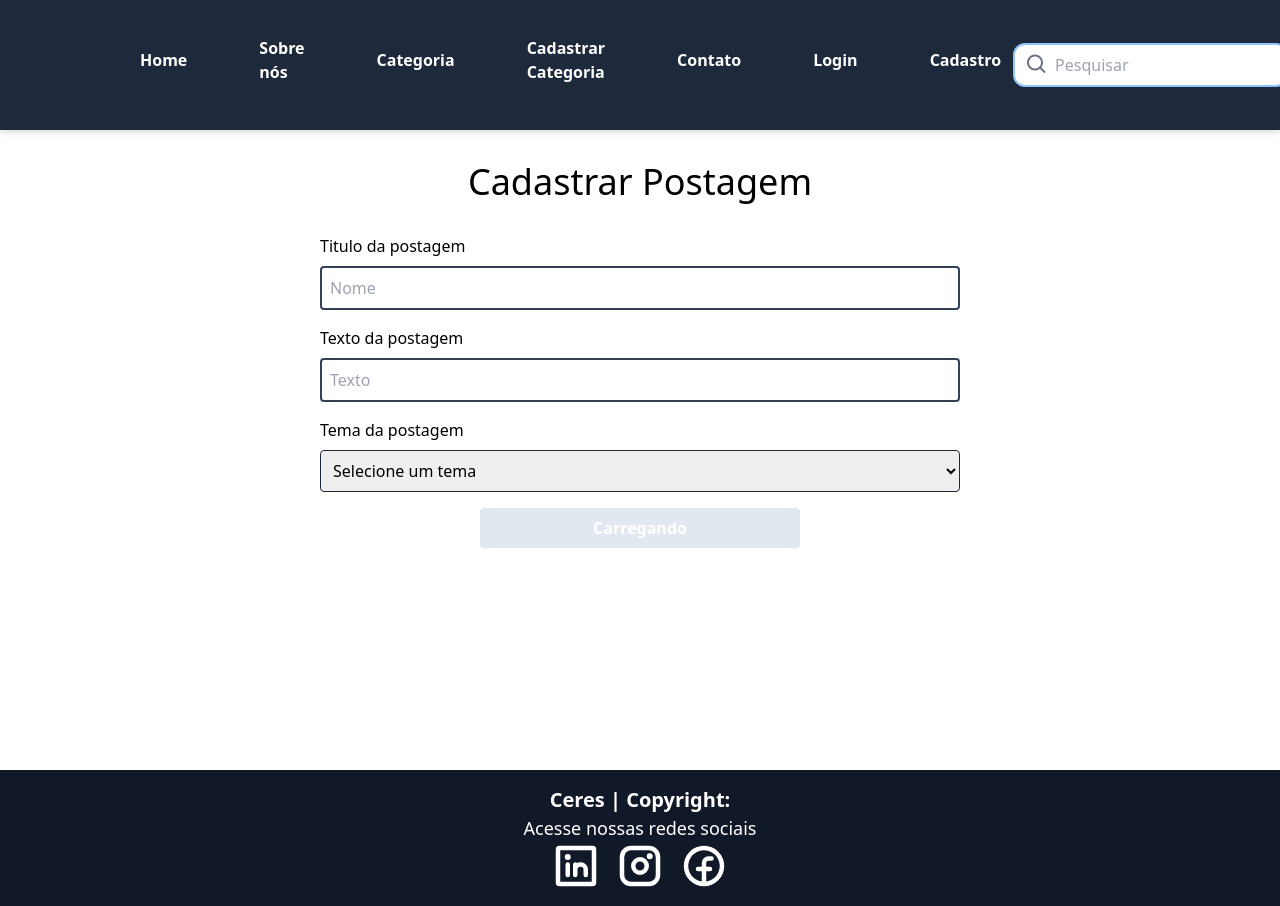
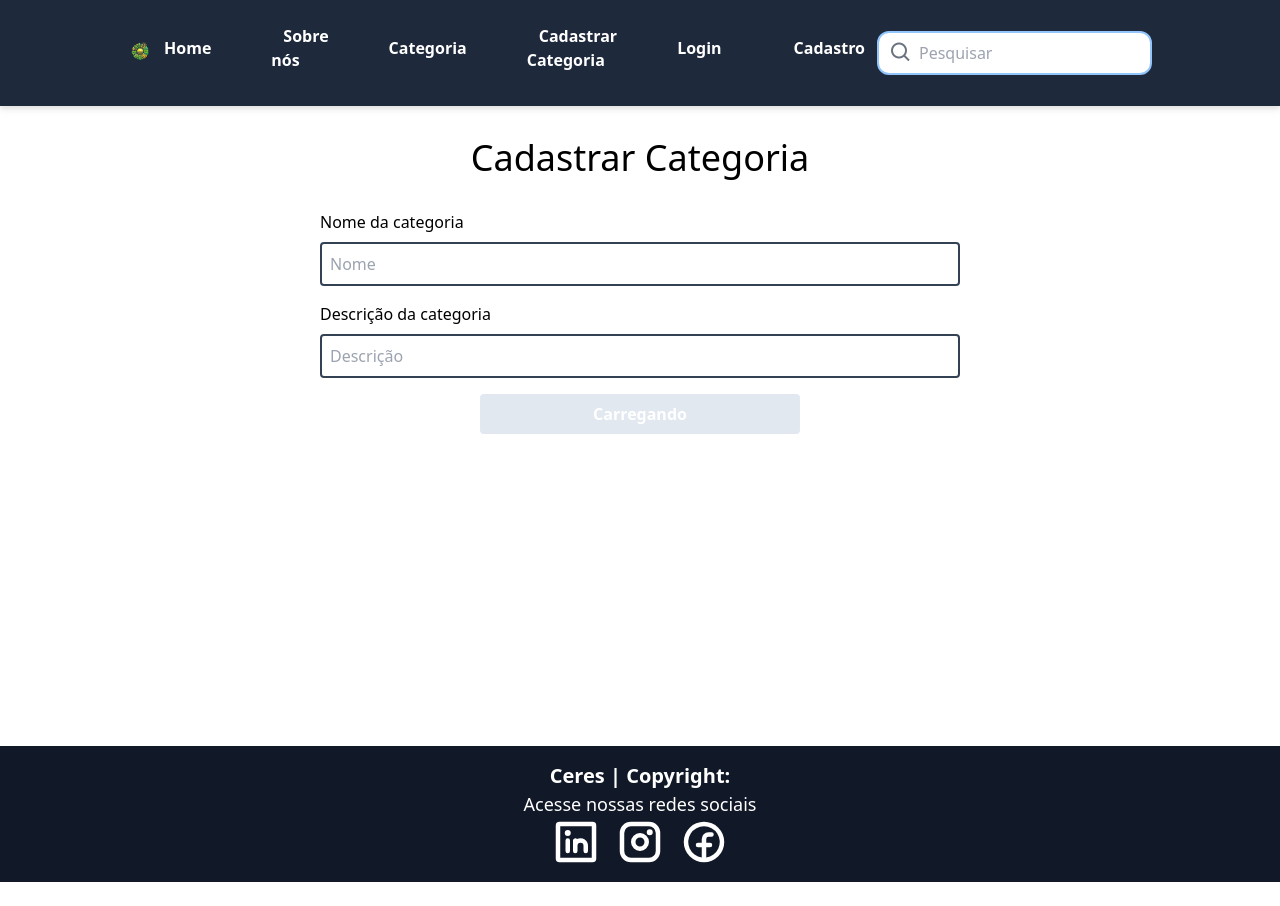
Before and after one commit to ceres03/frontend, a React (Vite) app: page /cadastroCategoria in a window 1280 px wide. After the commit the page ends 882 px from the top, so only its background shows below. Built offline with nearby package versions, Linux system fonts and the light colour scheme.

Commit message:
fix: formularioCategorias

```diff
--- a/src/components/Categorias/cardCategorias/CardCategorias.tsx
+++ b/src/components/Categorias/cardCategorias/CardCategorias.tsx
@@ -11,8 +11,8 @@ function CardCategorias({ categoria }: CardCategoriaProps) {
             <header className='py-2 px-6 bg-[#859B48] text-white font-bold text-2xl'>Categoria</header>
             <p className='p-8 text-3xl bg-[#ECE5DF] h-full'>{categoria.descricao}</p>
             <div className="flex">
-                <Link to={`/editarCategoria/${categoria.id}`} className='w-full text-slate-100 bg-[#C4C7B6] hover:bg-[#859B48] flex items-center justify-center py-2'>
-                    <button>Editar</button>
+                <Link to={`/editarCategoria/${categoria.id}`} className='w-full text-slate-100 bg-[#859B48]  hover:bg-[#596b27] flex items-center justify-center py-2'>
+                    <button className='no-underline'>Editar</button>
                 </Link>
                 <Link to={`/deletarCategoria/${categoria.id}`} className='text-slate-100 bg-red-400 hover:bg-red-700 w-full flex items-center justify-center'>
                     <button>Deletar</button>
--- a/src/components/Categorias/deletarCategorias/DeletarCategorias.tsx
+++ b/src/components/Categorias/deletarCategorias/DeletarCategorias.tsx
@@ -75,11 +75,11 @@ function DeletarCategorias() {
             <p className='text-center font-semibold mb-4'>Você tem certeza de que deseja apagar a categoria a seguir?</p>
 
             <div className='border flex flex-col rounded-2xl overflow-hidden justify-between'>
-                <header className='py-2 px-6 bg-indigo-600 text-white font-bold text-2xl'>Categoria</header>
-                <p className='p-8 text-3xl bg-slate-200 h-full'>{categoria.descricao}</p>
+                <header className='py-2 px-6 bg-[#859B48] text-white font-bold text-2xl'>Categoria</header>
+                <p className='p-8 text-3xl bg-[#ECE5DF] h-full'>{categoria.descricao}</p>
                 <div className="flex">
                     <button className='text-slate-100 bg-red-400 hover:bg-red-600 w-full py-2' onClick={retornar}>Não</button>
-                    <button className='w-full text-slate-100 bg-indigo-400 hover:bg-indigo-600 flex items-center justify-center' onClick={deletarCategoria}>
+                    <button className='w-full text-slate-100 bg-[#859B48] hover:bg-[#596b27] flex items-center justify-center' onClick={deletarCategoria}>
                         Sim
                     </button>
                 </div>
--- a/src/components/Categorias/formularioCategorias/FormularioCategorias.tsx
+++ b/src/components/Categorias/formularioCategorias/FormularioCategorias.tsx
@@ -1,10 +1,10 @@
-import React, { ChangeEvent, useContext, useState } from 'react'
+import { ChangeEvent, useContext, useEffect, useState } from 'react'
 import { useNavigate, useParams } from 'react-router-dom';
 import { AuthContext } from '../../../contexts/AuthContext';
 import { atualizar, buscar, cadastrar } from '../../../services/Service';
 import Categoria from '../../../models/Categoria';
 
-function FormularioCategoria() {
+function FormularioCategorias() {
   let navigate = useNavigate();
 
   const { id } = useParams<{ id: string }>();
@@ -12,15 +12,13 @@ function FormularioCategoria() {
   const { usuario, handleLogout } = useContext(AuthContext);
   const token = usuario.token;
 
-    const [categorias, setCategorias] = useState<Categoria[]>([]);
-
   const [categoria, setCategoria] = useState<Categoria>({
     id: 0,
     nome: '',
     descricao: ''
   });
 
-    async function buscarCateogoriaPorId(id: string) {
+  async function buscarPorId(id: string) {
     await buscar(`/categorias/${id}`, setCategoria, {
       headers: {
         Authorization: token,
@@ -28,55 +26,61 @@ function FormularioCategoria() {
     });
   }
 
+  useEffect(() => {
+    if (id !== undefined) {
+      buscarPorId(id)
+    }
+  }, [id])
+
   function atualizarEstado(e: ChangeEvent<HTMLInputElement>) {
     setCategoria({
       ...categoria,
-              [e.target.name]: e.target.value
-            });
+      [e.target.name]: e.target.value,
+    })
+    console.log(JSON.stringify(categoria))
   }
 
   function retornar() {
-            navigate('/postagens');
+    navigate('/categorias');
   }
 
   async function gerarNovaCategoria(e: ChangeEvent<HTMLFormElement>) {
     e.preventDefault();
 
-            console.log({ categoria });
 
-            if (id != undefined) {
+    if (id !== undefined) {
       try {
-                await atualizar(`/postagens`, categoria, setCategoria, {
+        await atualizar(`/categorias`, categoria, setCategoria, {
           headers: {
             Authorization: token,
           },
         });
-                alert('Postagem atualizada com sucesso');
+        alert('Categoria atualizada com sucesso');
         retornar();
       } catch (error: any) {
         if (error.toString().includes('403')) {
           alert('O token expirou, favor logar novamente')
           handleLogout()
         } else {
-                  alert('Erro ao atualizar a Postagem');
+          alert('Erro ao atualizar a Categoria');
         }
       }
     } else {
       try {
-                await cadastrar(`/postagens`, categoria, setCategoria, {
+        await cadastrar(`/categorias`, categoria, setCategoria, {
           headers: {
             Authorization: token,
           },
         });
 
-                alert('Postagem cadastrada com sucesso');
+        alert('Categoria cadastrada com sucesso');
         retornar();
       } catch (error: any) {
         if (error.toString().includes('403')) {
           alert('O token expirou, favor logar novamente')
           handleLogout()
         } else {
-                  alert('Erro ao cadastrar a Postagem');
+          alert('Erro ao cadastrar a Categoria');
         }
       }
     }
@@ -86,11 +90,11 @@ function FormularioCategoria() {
 
   return (
     <div className="container flex flex-col mx-auto items-center">
-        <h1 className="text-4xl text-center my-8">{id !== undefined ? 'Editar Postagem' : 'Cadastrar Postagem'}</h1>
+      <h1 className="text-4xl text-center my-8">{id !== undefined ? 'Editar Categoria' : 'Cadastrar Categoria'}</h1>
 
       <form onSubmit={gerarNovaCategoria} className="flex flex-col w-1/2 gap-4">
         <div className="flex flex-col gap-2">
-            <label htmlFor="titulo">Titulo da postagem</label>
+          <label htmlFor="nome">Nome da categoria</label>
           <input
             value={categoria.nome}
             onChange={(e: ChangeEvent<HTMLInputElement>) => atualizarEstado(e)}
@@ -102,27 +106,16 @@ function FormularioCategoria() {
           />
         </div>
         <div className="flex flex-col gap-2">
-            <label htmlFor="titulo">Texto da postagem</label>
+          <label htmlFor="descricao">Descrição da categoria</label>
           <input
             value={categoria.descricao}
             onChange={(e: ChangeEvent<HTMLInputElement>) => atualizarEstado(e)}
             type="text"
-              placeholder="Texto"
-              name="texto"
+            placeholder="Descrição"
+            name="descricao"
             required
             className="border-2 border-slate-700 rounded p-2"
           />
-          </div>
-          <div className="flex flex-col gap-2">
-            <p>Tema da postagem</p>
-            <select name="tema" id="tema" className='border p-2 border-slate-800 rounded' onChange={(e) => buscarCateogoriaPorId(e.currentTarget.value)}>
-              <option value="" selected disabled>Selecione um tema</option>
-              {categorias.map((categoria) => (
-                <>
-                  <option value={categoria.id} >{categoria.descricao}</option>
-                </>
-              ))}
-            </select>
         </div>
         <button disabled={carregandoCategoria} type='submit' className='rounded disabled:bg-slate-200 bg-indigo-400 hover:bg-indigo-800 text-white font-bold w-1/2 mx-auto block py-2'>
           {carregandoCategoria ? <span>Carregando</span> : id !== undefined ? 'Editar' : 'Cadastrar'}
@@ -132,4 +125,4 @@ function FormularioCategoria() {
   )
 }
 
-export default FormularioCategoria
+export default FormularioCategorias
--- a/src/components/Navbar/Navbar.tsx
+++ b/src/components/Navbar/Navbar.tsx
@@ -18,26 +18,35 @@ function Navbar() {
           />
         </Link>
         <ul className="hidden xl:flex items-center gap-12 font-semibold text-base">
-          <li className="nav">
-            <Link to={"/Home"}>Home</Link>
+          <li>
+            <Link className="nav" to={"/Home"}>
+              Home
+            </Link>
           </li>
-          <li className="nav">
-            <Link to="/sobre">Sobre nós</Link>
+          <li>
+            <Link className="nav" to="/sobre">
+              Sobre nós
+            </Link>
           </li>
-          <li className="nav">
-            <Link to="/categorias">Categoria</Link>
+          <li>
+            <Link className="nav" to="/categorias">
+              Categoria
+            </Link>
           </li>
-          <li className="nav">
-            <Link to="/cadastroCategoria">Cadastrar Categoria</Link>
+          <li>
+            <Link className="nav" to="/cadastroCategoria">
+              Cadastrar Categoria
+            </Link>
           </li>
-          <li className="nav">
-            <Link to="/sobre">Contato</Link>
+          <li>
+            <Link className="nav" to="/login">
+              Login
+            </Link>
           </li>
-          <li className="nav">
-            <Link to="/login">Login</Link>
-          </li>
-          <li className="nav">
-            <Link to="/cadastro">Cadastro</Link>
+          <li>
+            <Link className="nav" to="/cadastro">
+              Cadastro
+            </Link>
           </li>
         </ul>
         <div className="relative hidden md:flex items-center justify-center gap-3">
@@ -55,9 +64,8 @@ function Navbar() {
           <Hamburger toggled={isOpen} toggle={setOpen} />
         </div>
         <div
-          className={`absolute xl:hidden top-24 left-0 p-4 w-full bg-slate-800 flex flex-col items-center gap-6 font-semibold text-lg transform transition-transform ${
-            isOpen ? "opacity-100" : "opacity-0"
-          }`}
+          className={`absolute xl:hidden top-24 left-0 p-4 w-full bg-slate-800 flex flex-col items-center gap-6 font-semibold text-lg transform transition-transform ${isOpen ? "opacity-100" : "opacity-0"
+            }`}
           style={{ transition: "transform 0.5s ease, opacity 0.5s ease" }}
         >
           {" "}
--- a/src/pages/Home/Home.tsx
+++ b/src/pages/Home/Home.tsx
@@ -1,6 +1,5 @@
-import React from "react";
 import homevideo from "../../assets/Homevideonew.mp4";
-import logo from "../../assets/logo.png";
+import logo from "../../assets/logo.png"
 import back from "../../assets/back.png";
 import { motion } from "framer-motion";
 
--- a/src/pages/login/Login.tsx
+++ b/src/pages/login/Login.tsx
@@ -1,10 +1,9 @@
 import { ChangeEvent, useContext, useEffect, useState } from "react";
-import { useNavigate } from "../../../node_modules/react-router-dom/dist/index";
+import { Link, useNavigate } from "../../../node_modules/react-router-dom/dist/index";
 import { AuthContext } from "../../contexts/AuthContext";
 import UsuarioLogin from "../../models/UsuarioLogin";
 import "./Login.css";
 import { RotatingLines } from "react-loader-spinner";
-import { Link } from "@phosphor-icons/react";
 
 function Login() {
   const navigate = useNavigate();
@@ -91,7 +90,7 @@ function Login() {
           <hr className="border-slate-800 w-full" />
 
           <p>
-            Ainda não tem uma conta?{" "}
+            Ainda não tem uma conta?{' '}
             <Link to="/cadastro" className="text-indigo-800 hover:underline">
               Cadastre-se
             </Link>
--- a/src/pages/sobre/Sobre.css
+++ b/src/pages/sobre/Sobre.css
@@ -35,5 +35,4 @@ a {
 }
 
 a:hover {
-  text-decoration: underline;
 }
```
Lines whose indentation alone changed are shown as unchanged.
